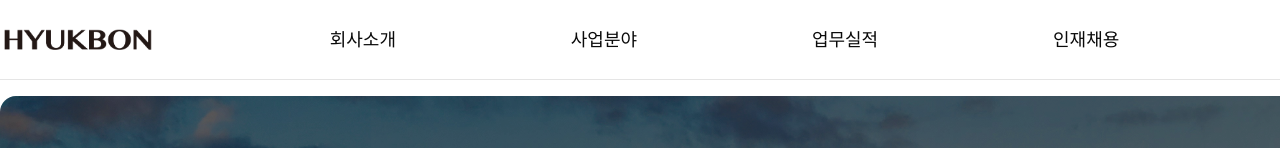
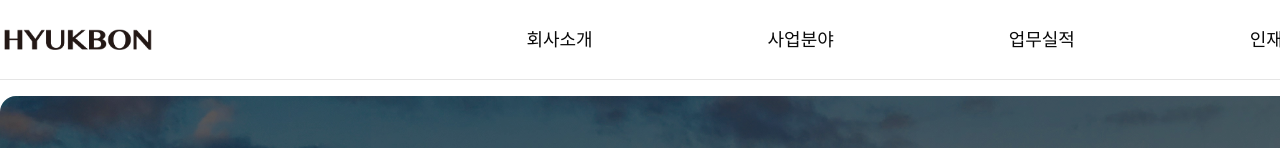
Before and after one commit to ekankr2/hyukbon, a Next.js app: page / in a window 1280 px wide. Shown: the top 148 px of the page. Built offline with nearby package versions, Linux system fonts and the light colour scheme; a web font is replaced by a local one.

Commit message:
햄버거 매뉴 생성

```diff
--- a/app/layout.tsx
+++ b/app/layout.tsx
@@ -2,10 +2,8 @@ import type {Metadata, Viewport} from "next";
 import "./globals.css";
 import Link from "next/link";
 import Image from "next/image";
-import { FaMagnifyingGlass } from "react-icons/fa6";
-import { HiMiniMagnifyingGlass } from "react-icons/hi2";
-import { GiHamburgerMenu } from "react-icons/gi";
-import { RxHamburgerMenu } from "react-icons/rx";
+import {HiMiniMagnifyingGlass} from "react-icons/hi2";
+import {RxHamburgerMenu} from "react-icons/rx";
 
 export const metadata: Metadata = {
     metadataBase: new URL('https://hyukbon.com'),
@@ -17,9 +15,9 @@ export const metadata: Metadata = {
         siteName: '㈜혁본은 분양 대행 및 부동산 개발과 관련된 전과정을 포괄적으로 수행하고있는 회사입니다',
         locale: 'ko_KR',
         type: 'website',
-    images: [{ url: '/main.jpg', alt: '혁본' }],
+        images: [{url: '/main.jpg', alt: '혁본'}],
     },
-  authors: [{ name: '임익환' },{ name: '김다민' }],
+    authors: [{name: '임익환'}, {name: '김다민'}],
     formatDetection: {
         telephone: false,
     },
@@ -43,8 +41,9 @@ export default function RootLayout({
         </head>
         <body>
         <header className="mx-auto h-14 md:h-20 sticky border-b top-0 border-solid z-50 bg-white">
-          <div className="mx-auto px-4 md:px-0 flex items-center h-full w-full md:w-[712px] xl:w-[1316px] lg:w-[952px]">
-            <nav className="flex flex-row w-full justify-between">
+            <div
+                className="mx-auto px-4 md:px-0 flex items-center h-full w-full md:w-[712px] xl:w-[1316px] lg:w-[952px]">
+                <nav className="flex flex-row w-full justify-between relative">
                     <Link href="/" className="flex items-center">
                         <Image
                             className="w-[120px] md:w-[155px]"
@@ -55,25 +54,23 @@ export default function RootLayout({
                         />
                     </Link>
                     <ul className="hidden md:flex flex-row flex-wrap justify-between text-18 w-3/5">
-                <li className="flex items-center">
-                  <Link href="/about">회사소개</Link>
-                </li>
-                <li className="flex items-center">
-                  <Link href="/scope">사업분야</Link>
-                </li>
-                <li className="flex items-center">
-                  <Link href="/performance">업무실적</Link>
-                </li>
-                <li className="flex items-center">
-                  <Link href="/recruite">
-                    인재채용
-                  </Link>
-                </li>
+                        <li className="flex items-center"><Link href="/about">회사소개</Link></li>
+                        <li className="flex items-center"><Link href="/scope">사업분야</Link></li>
+                        <li className="flex items-center"><Link href="/performance">업무실적</Link></li>
+                        <li className="flex items-center"><Link href="/recruite">인재채용</Link></li>
                     </ul>
-              <div className="text-22 flex items-center">
-                <RxHamburgerMenu className="md:hidden" />
-
-                <HiMiniMagnifyingGlass className="hidden md:inline-block" />
+                    <div className="flex items-center md:hidden">
+                        <label htmlFor="menu-toggle" className="cursor-pointer">
+                            <RxHamburgerMenu className="text-22"/>
+                        </label>
+                        <input type="checkbox" id="menu-toggle" className="hidden peer"/>
+                        <ul className="absolute w-screen top-10 p-0 bg-white text-18 z-50 -left-4 right-0 shadow
+          max-h-0 overflow-hidden peer-checked:p-5 peer-checked:max-h-screen">
+                            <li className="border-b my-2"><Link href="/about">회사소개 바로가기</Link></li>
+                            <li className="border-b my-2"><Link href="/scope">사업분야 바로가기</Link></li>
+                            <li className="border-b my-2"><Link href="/performance">업무실적 바로가기</Link></li>
+                            <li className="border-b my-2"><Link href="/recruite">인재채용 바로가기</Link></li>
+                        </ul>
                     </div>
                 </nav>
             </div>
```
Lines whose indentation alone changed are shown as unchanged.
